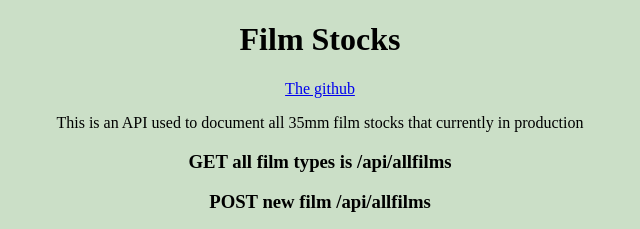
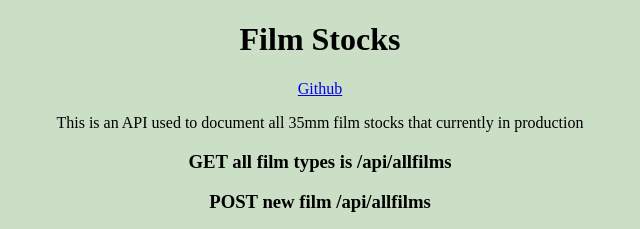
Before and after one commit to mAtencio27/API_project, a website: page client/index.html in a window 1280 px wide. Shown: the top 229 px of the page, 320-960 px from the left. Drawn offline with Linux system fonts and the light colour scheme.

Commit message:
completed the initial read me

```diff
--- a/client/index.html
+++ b/client/index.html
@@ -9,7 +9,7 @@
 <body style="background: rgb(203, 223, 199);">
     <h1 style="text-align: center;">Film Stocks</h1>
     <div class = "github" style= "text-align: center;">
-        <a href="https://github.com/mAtencio27/API_project.git">The github</a>
+        <a href="https://github.com/mAtencio27/API_project.git">Github</a>
     </div>
 
     <p style="text-align: center;">This is an API used to document all 35mm film stocks that currently in production</p>
```
Also changed, not shown: README.md.
